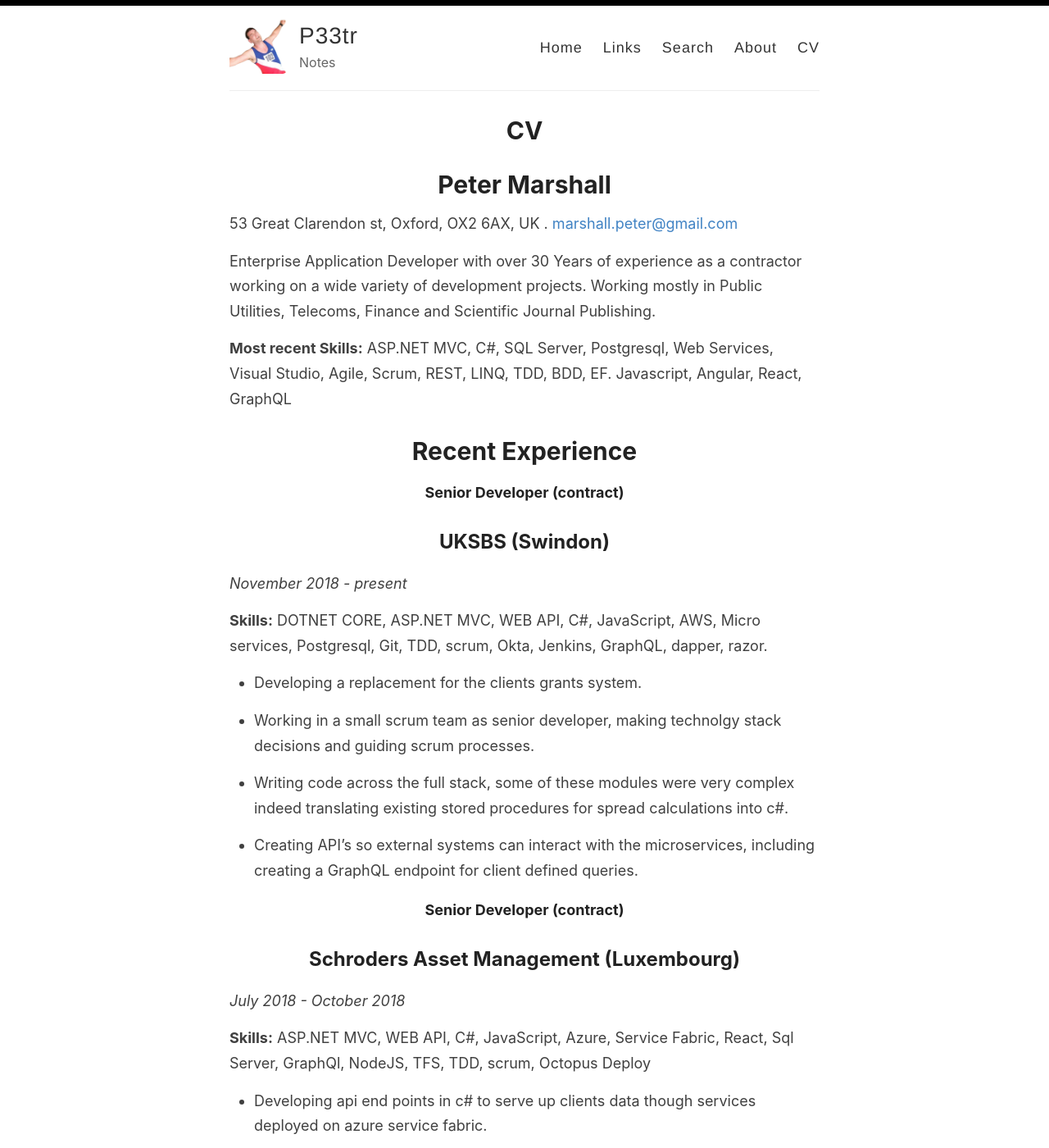
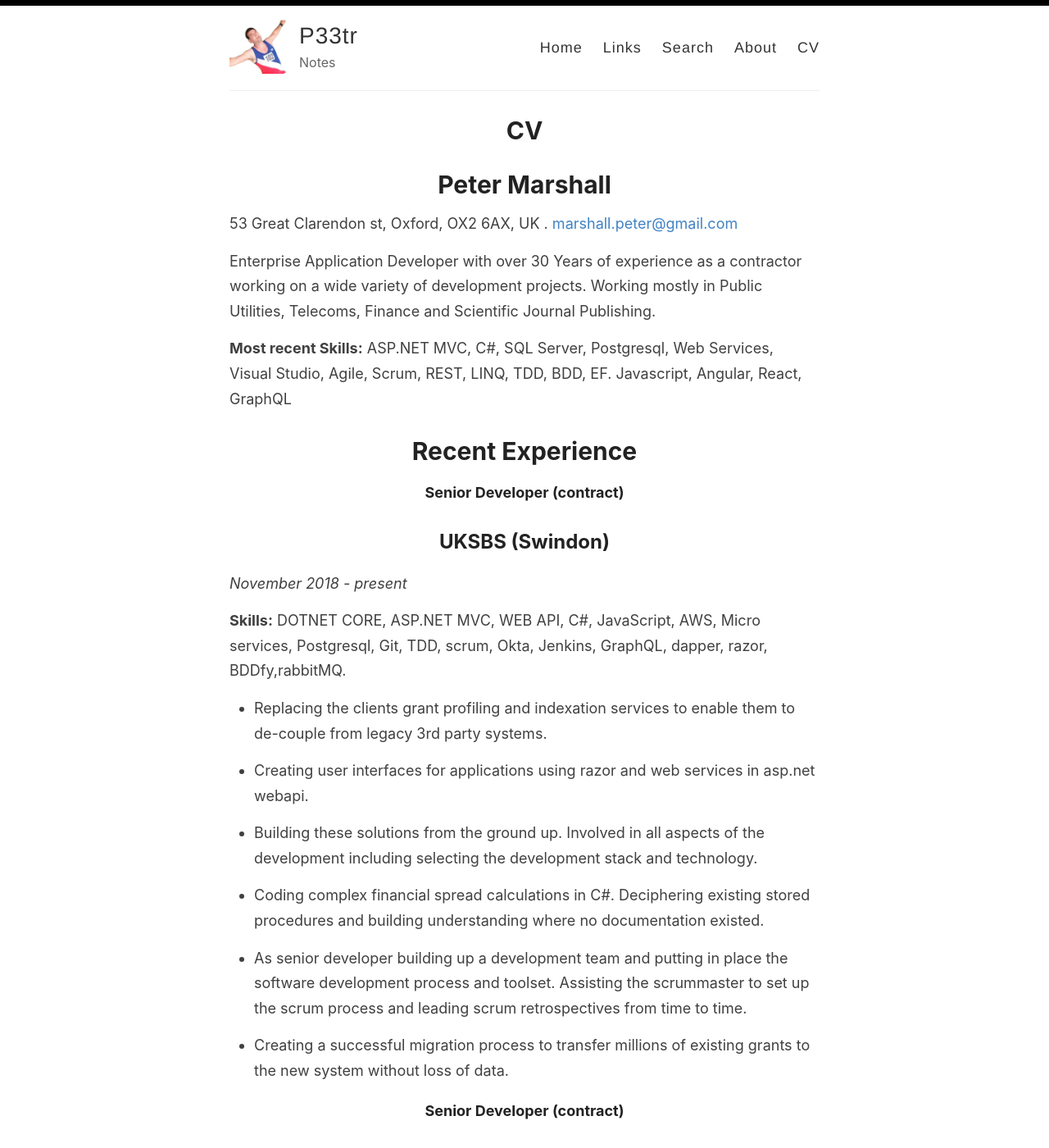
Before and after one commit to petermarshall/blog, a Jekyll site: the page built from _pages/cv.md, in a window 1280 px wide and 1400 px high. Shown: the whole window at 82% size. Built offline with Jekyll 4.4.1, drawn with Linux system fonts in a browser that asks for light colours.

Commit message:
updated cv

```diff
--- a/_pages/cv.md
+++ b/_pages/cv.md
@@ -25,16 +25,20 @@ Enterprise Application Developer with over 30 Years of experience as a contracto
 ## UKSBS (Swindon)
 *November 2018 - present*
 
-**Skills:** DOTNET CORE, ASP.NET MVC, WEB API, C#, JavaScript, AWS, Micro services, Postgresql, Git, TDD, scrum, Okta, Jenkins, GraphQL, dapper, razor.
+**Skills:** DOTNET CORE, ASP.NET MVC, WEB API, C#, JavaScript, AWS, Micro services, Postgresql, Git, TDD, scrum, Okta, Jenkins, GraphQL, dapper, razor, BDDfy,rabbitMQ.
 
-* Developing a replacement for the clients grants system.
+* Replacing the clients grant profiling and indexation services to enable them to de-couple from legacy 3rd party systems.
 
-* Working in a small scrum team as senior developer, making technolgy stack decisions and guiding scrum processes.
+* Creating user interfaces for applications using razor and web services in asp.net webapi.
 
-* Writing code across the full stack, some of these modules were very complex indeed translating existing stored procedures for spread calculations into c#.
+* Building these solutions from the ground up. Involved in all aspects of the development including selecting the development stack and technology.
 
-* Creating API's so external systems can interact with the microservices, including creating a GraphQL
-endpoint for client defined queries.
+* Coding complex financial spread calculations in C#. Deciphering existing stored procedures and building understanding where no documentation existed.
+
+* As senior developer building up a development team and putting in place the software development process and toolset. Assisting the scrummaster to set up the scrum process and leading scrum retrospectives from time to time.
+
+* Creating a successful migration process to transfer millions of existing grants to the new system without loss of data.
+
 
 
 
```
